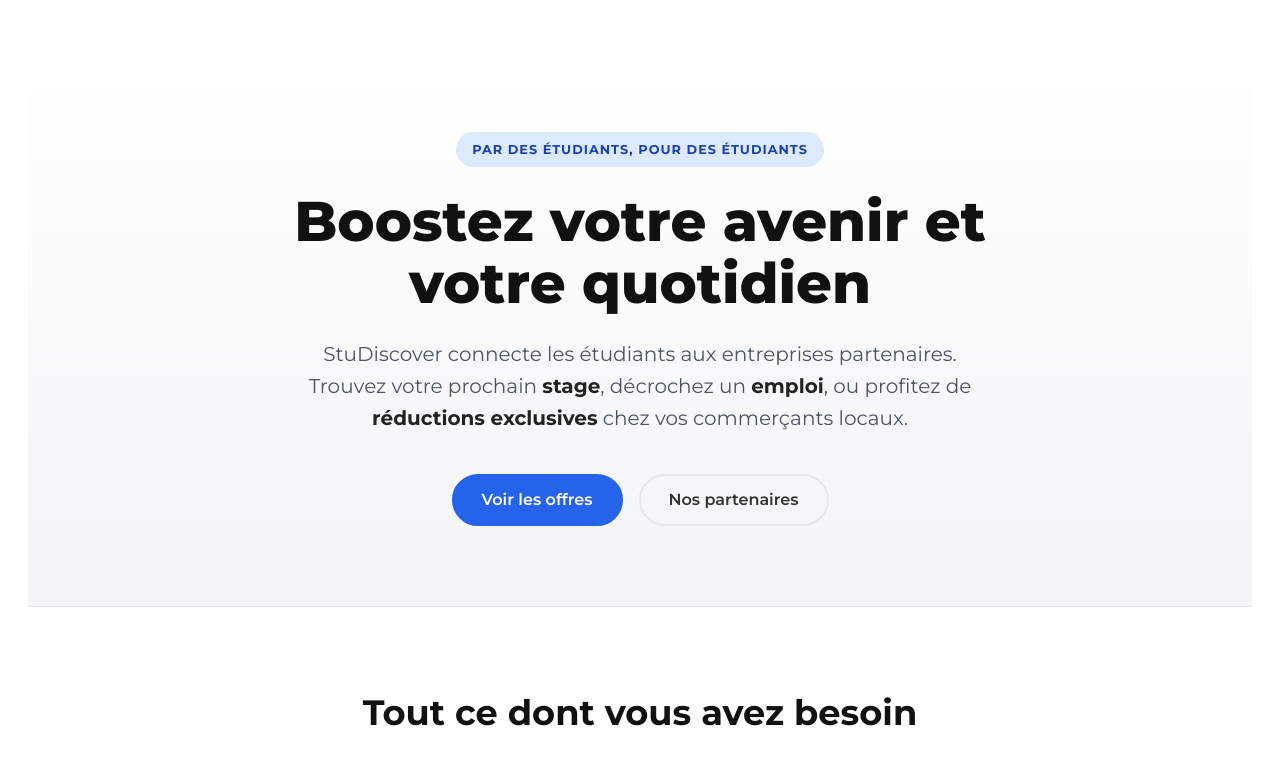
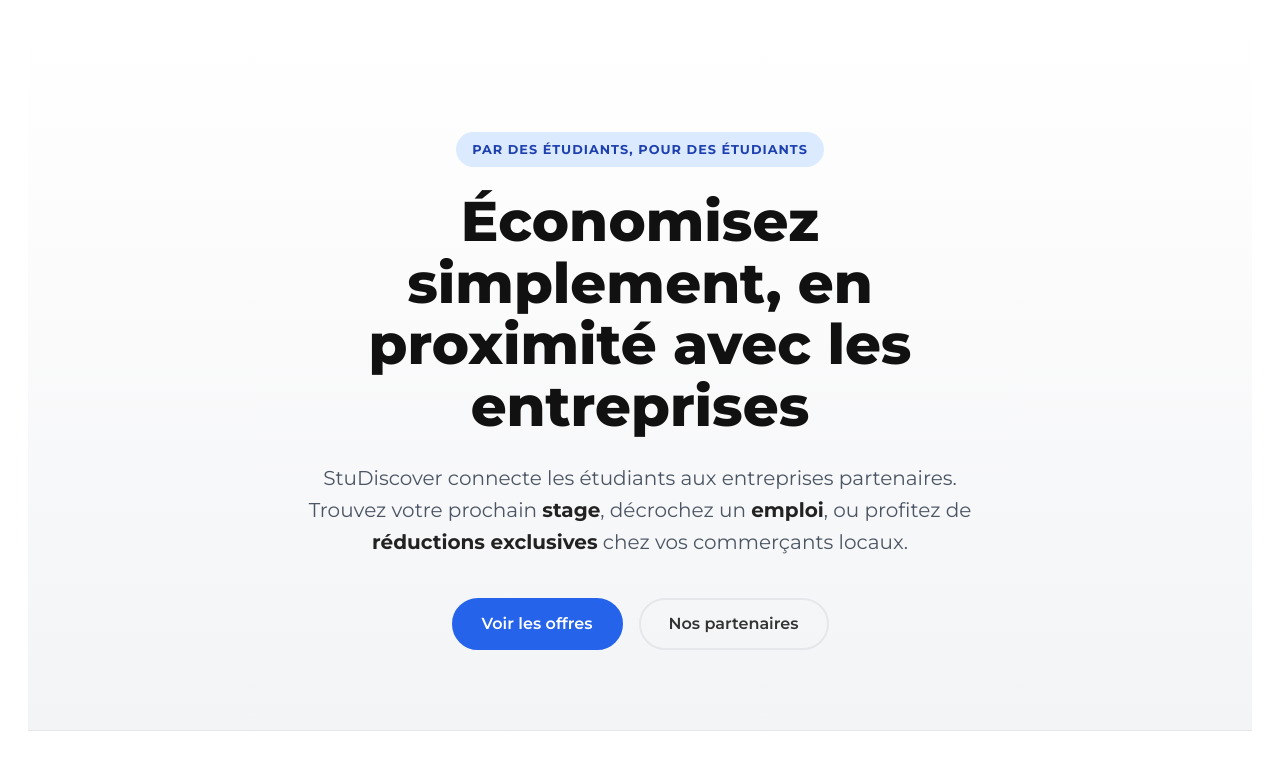
Before and after one commit to StuDiscoverGroup7/uqac-projet-web-g7, a Node server app: page / in a window 1280 px wide. Shown: the part 89-860 px from the top of the page. Run offline with Node 20, Linux system fonts and the light colour scheme.

Commit message:
Changed title

```diff
--- a/views/index.ejs
+++ b/views/index.ejs
@@ -20,7 +20,7 @@
             <div class="container hero-content">
                 <div class="hero-text">
                     <span class="badge">Par des étudiants, POUR des étudiants</span>
-                    <h1>Boostez votre avenir et votre quotidien</h1>
+                    <h1>Économisez simplement, en proximité avec les entreprises</h1>
                     <p>
                         StuDiscover connecte les étudiants aux entreprises partenaires.
                         Trouvez votre prochain <strong>stage</strong>, décrochez un <strong>emploi</strong>,
```
